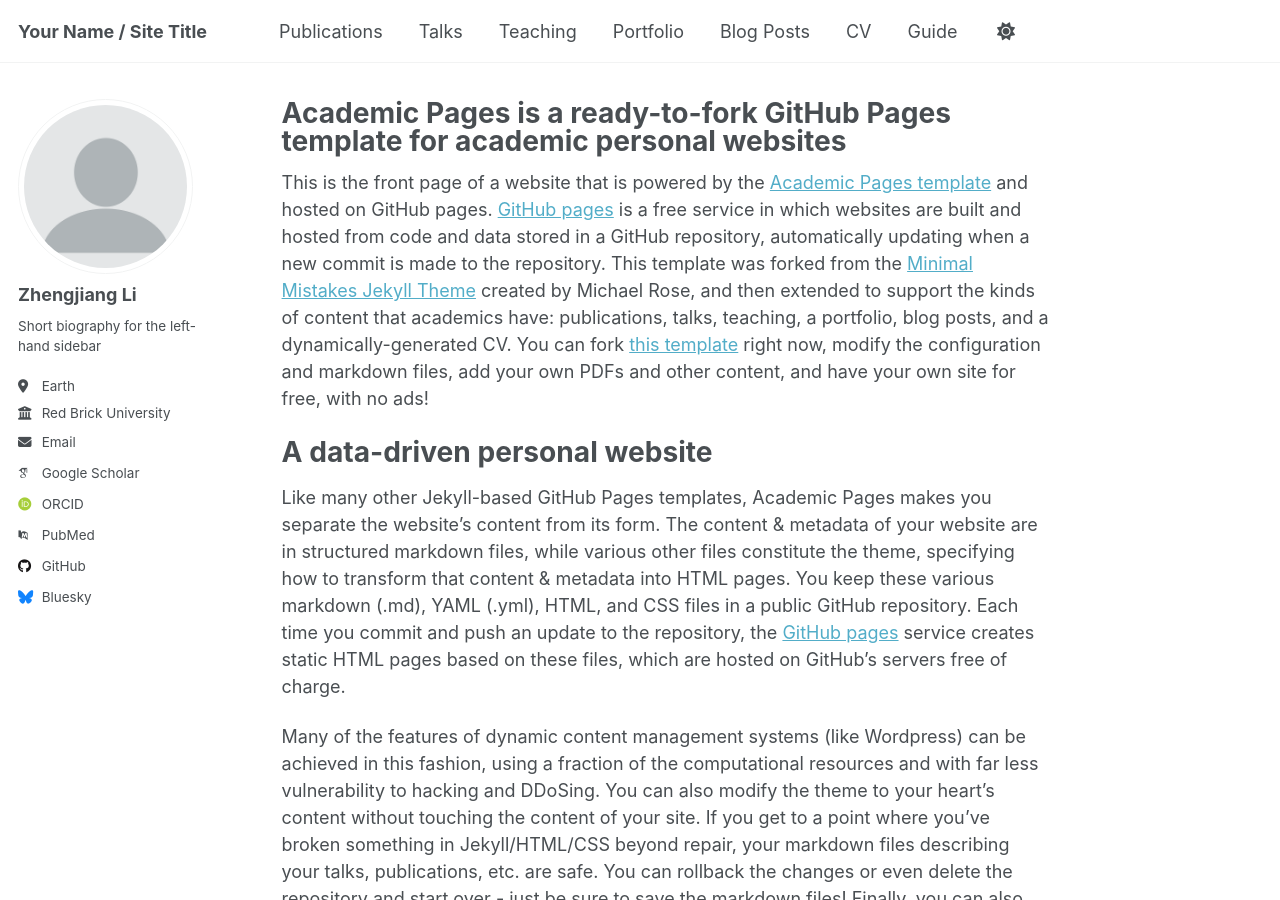
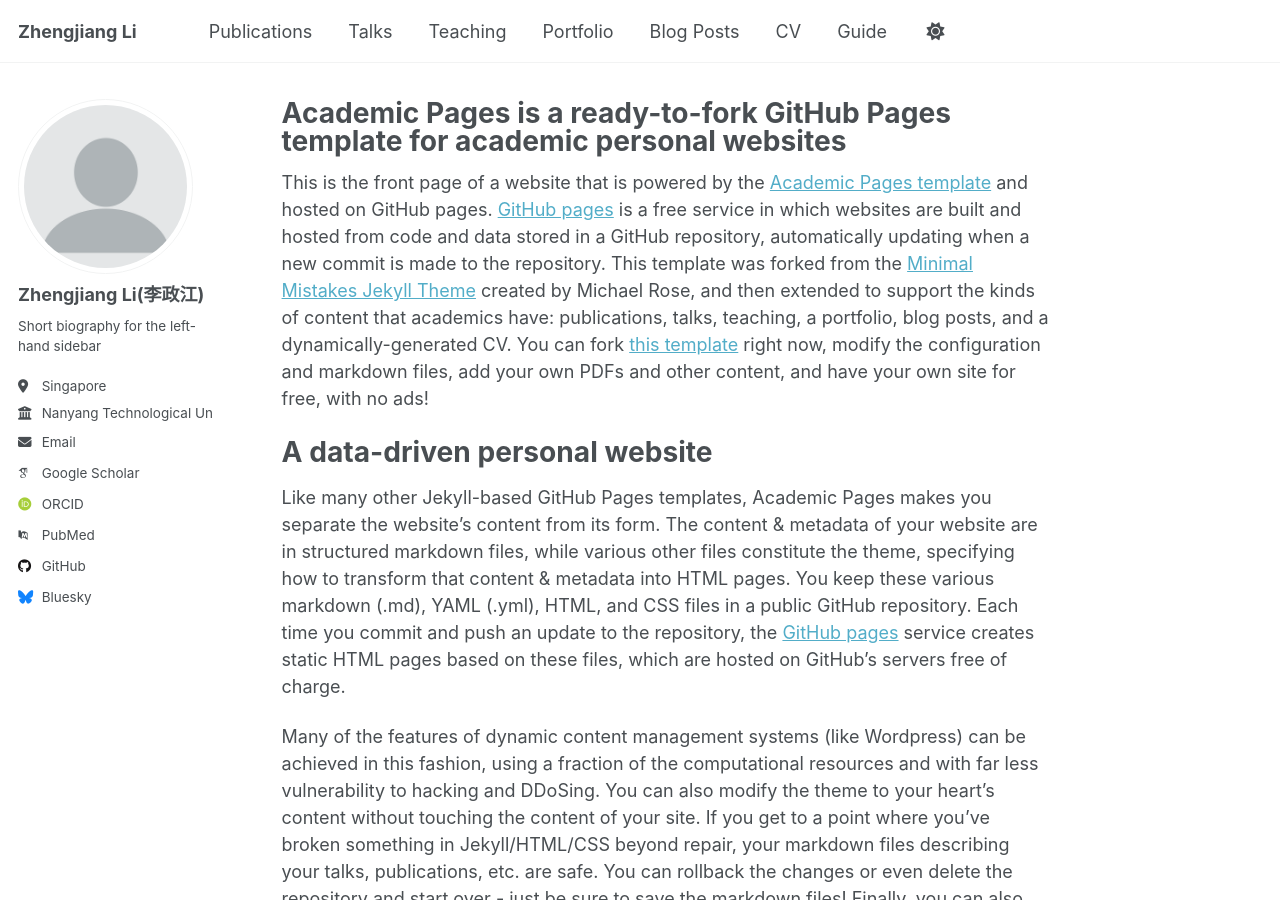
Before and after one commit to Li-Zhengjiang/Li-Zhengjiang.github.io, a Jekyll site: the page built from _pages/about.md, in a window 1280 px wide and 900 px high. Built offline with Jekyll 4.4.1, drawn with Linux system fonts in a browser that asks for light colours; some web fonts are replaced.

Commit message:
_config.yml

```diff
--- a/_config.yml
+++ b/_config.yml
@@ -9,7 +9,7 @@
 # Basic Site Settings
 locale                   : "en-US"
 site_theme               : "default"
-title                    : "Your Name / Site Title"
+title                    : "Zhengjiang Li"
 title_separator          : "-"
 name                     : &name "Your Name"
 description              : &description "personal description"
@@ -23,11 +23,11 @@ repository               : "academicpages/academicpages.github.io"
 author:
   # Biographic information
   avatar           : "profile.png"
-  name             : "Zhengjiang Li"
+  name             : "Zhengjiang Li(李政江)"
   pronouns         : # example: "she/her"
   bio              : "Short biography for the left-hand sidebar"
-  location         : "Earth"
-  employer         : "Red Brick University"
+  location         : "Singapore"
+  employer         : "Nanyang Technological University"
   uri              : # URL
   email            : "none@example.org"
 
```
